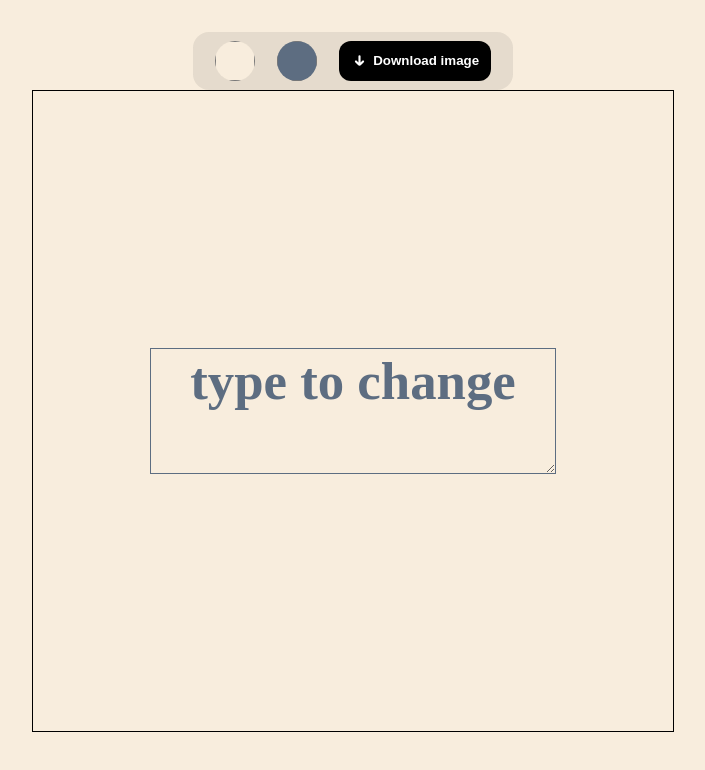
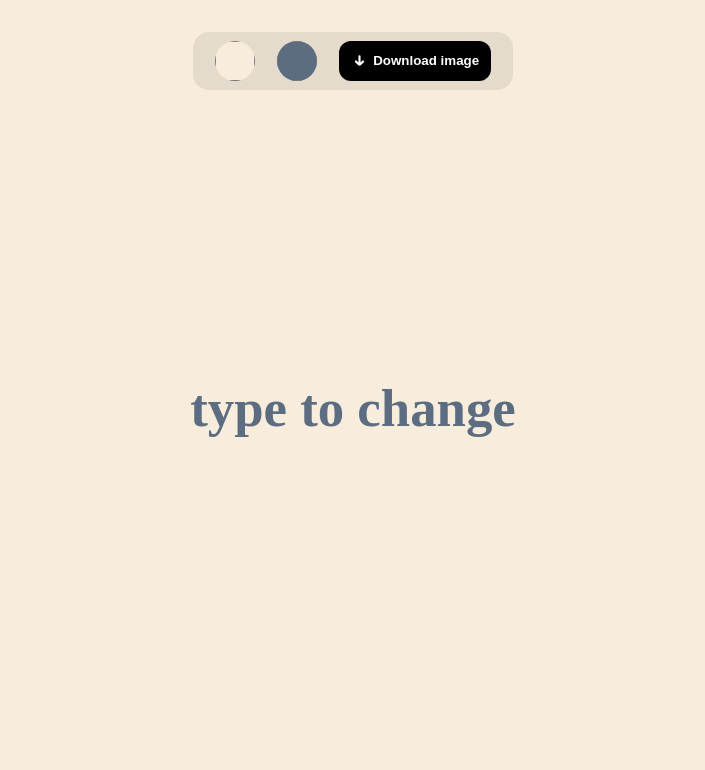
Before and after one commit to georginapuig/pictify, a React (Create React App) app: page / in a window 1280 px wide. Shown: the top 770 px of the page, without its empty margins (287-992 px from the left). Built offline with nearby package versions, Linux system fonts and the light colour scheme.

Commit message:
add handle change textarea height

```diff
--- a/src/Pictify.css
+++ b/src/Pictify.css
@@ -23,20 +23,18 @@
   align-items: center;
   background-color: #f8eddd;
   overflow: hidden;
-  border: 1px solid;
 }
 
 .Text {
   width: 25rem;
-  height: auto;
+  height: 4rem;
   border: none;
   background-color: transparent;
-  color: #5d6d81;
   text-align: center;
   font-size: 3.3rem;
   font-family: 'Times New Roman', Times, serif;
   font-weight: 700;
-  border: 1px solid;
+  resize: none;
 }
 
 textarea:focus-visible {
--- a/src/Pictify.js
+++ b/src/Pictify.js
@@ -1,4 +1,4 @@
-import React, { useRef } from 'react';
+import React, { useRef, useState } from 'react';
 import './Pictify.css';
 import arrowDown from './arrow-small-down.svg';
 import * as htmlToImage from 'html-to-image';
@@ -9,6 +9,11 @@ import Input from './Input';
 export default function Pictify(props) {
 	const [text, setText] = useValuesState('type to change');
 	const [color, setColor] = useValuesState('#5d6d81');
+
+	const handleChangeHeight = e => {
+		e.target.style.height = '70px';
+		e.target.style.height = `${e.target.scrollHeight}px`;
+	};
 
 	// creating a reference to the div with the id of textContainer.
 	const textContainer = useRef(null);
@@ -56,6 +61,7 @@ export default function Pictify(props) {
 					name='text'
 					value={text}
 					onChange={setText}
+					onInput={handleChangeHeight}
 					cols='30'
 					rows='auto'></textarea>
 			</div>
--- a/src/hooks/useValuesState.js
+++ b/src/hooks/useValuesState.js
@@ -4,7 +4,6 @@ export default function useValuesState(initValue) {
 	const [value, setValue] = useState(initValue);
 
 	const handleChange = e => {
-    console.log(e.target.value);
 		setValue(e.target.value);
 	};
 
```
